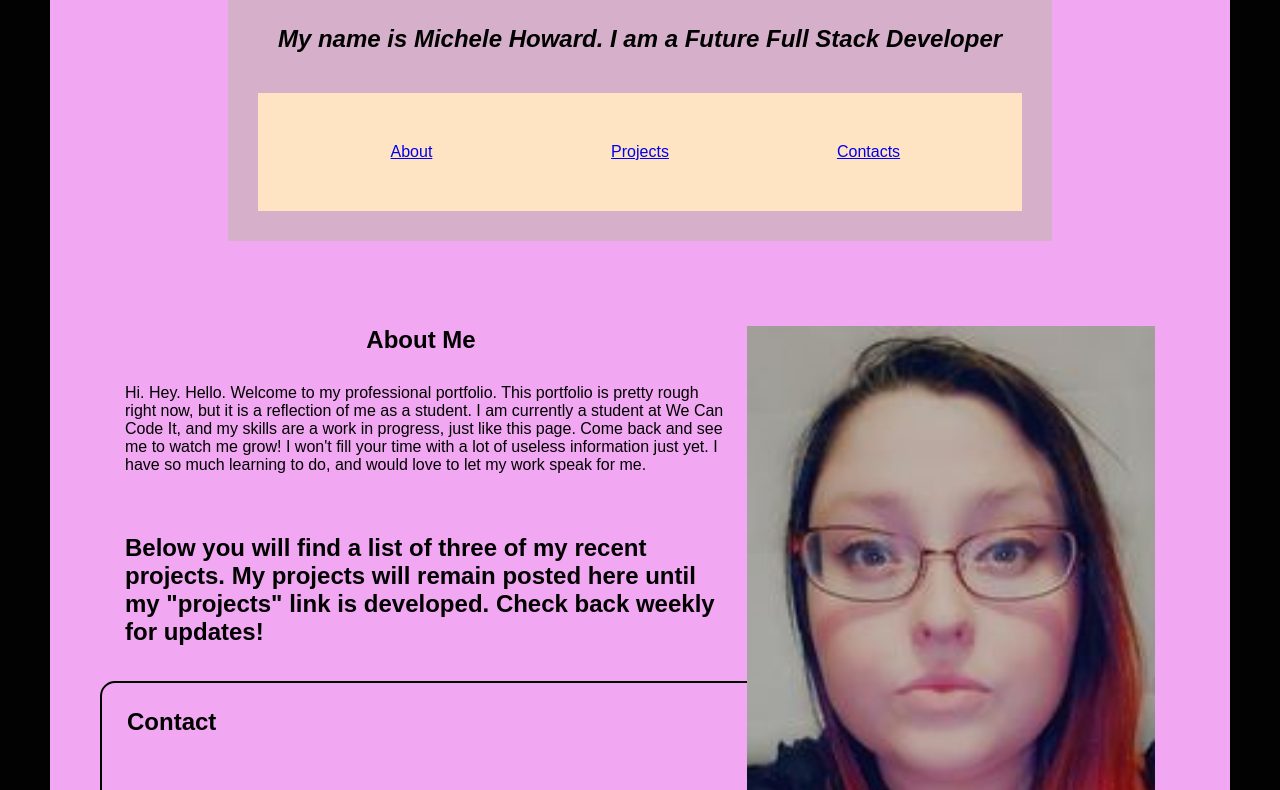
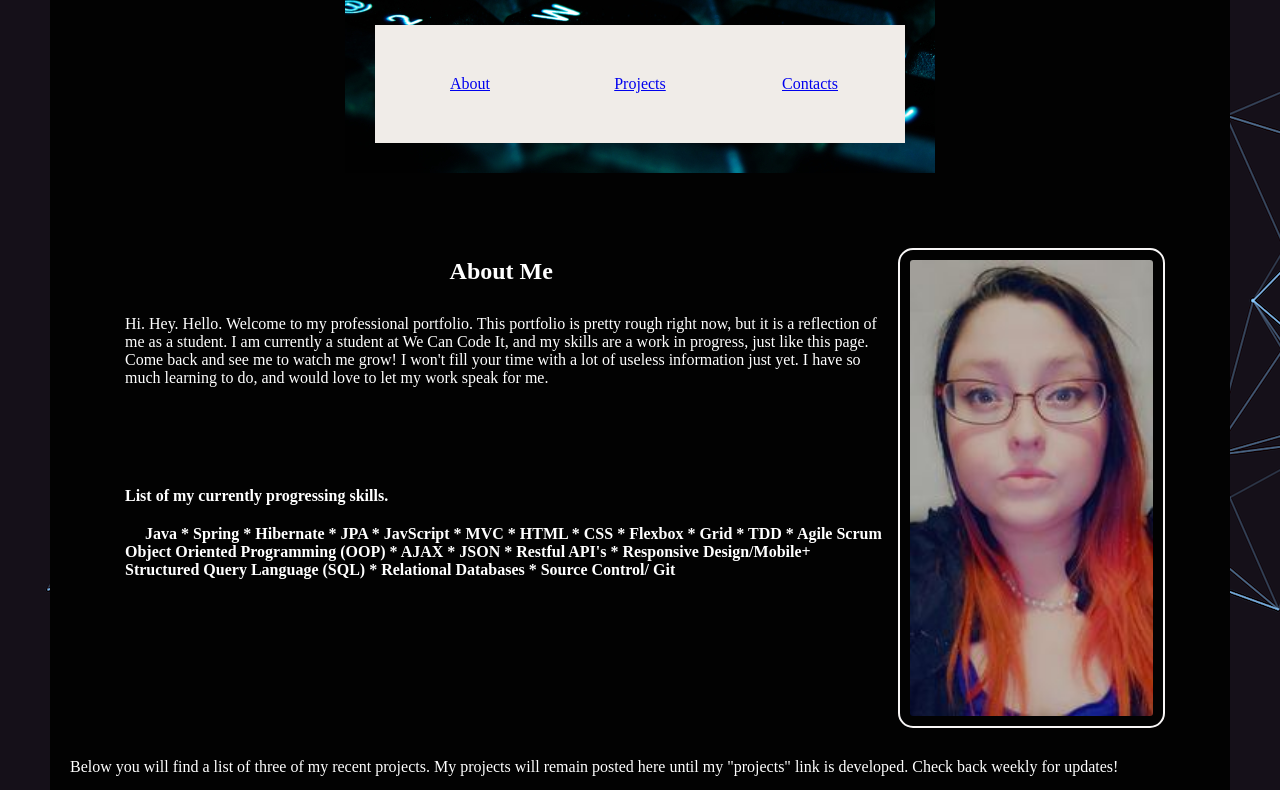
Before and after one commit to MAHoward21/MAHoward21.github.io, a plain HTML site: page index.html in a window 1280 px wide. Shown: the part 152-942 px from the top of the page. Drawn offline with Linux system fonts and the light colour scheme.

Commit message:
Resubmitting portfolio

```diff
--- a/css/layout.css
+++ b/css/layout.css
@@ -18,7 +18,7 @@ align-items: center;
     display: flex;
     flex-direction: column;
     align-items: center;
-    justify-content: space-around;
+    justify-content:space-around;
     }
 .header__nav{
     align-self: stretch;
@@ -51,7 +51,7 @@ align-items: center;
 }
 img{
     float:right;
-    width: 40%;
+    width: 25%;
 }
 section{
     width:fit-content;
@@ -94,3 +94,7 @@ justify-content: center;
     width: 200px;
     height: 250px;
 }
+.contact{
+    display: flex;
+    justify-content:flex-end;
+}
--- a/css/style.css
+++ b/css/style.css
@@ -4,30 +4,29 @@
 
 }
 body{
- background-color:rgb(2, 2, 2)
+background-image:url(images/try\ this.png);
 }
 .container{
-    background-color: rgb(241, 167, 241);
+    color: white;
+    background-color: rgb(2, 2, 2);
 }
 header{
-    background-color:rgb(214, 176, 203)
+    background-image: url(images/26131.jpg);
 }
 footer{
     background-color: rgb(246, 248, 248);
 }
-html {
-    font-family: "Montserrat", sans-serif;
-    font-size: 16px;
-}
 .nav__links{
-background-color: bisque;
+background-color: rgb(240, 236, 232);
 border: rgb(32, 102, 102);
 }
 .projects__project {
-  border: 2px solid black;
+  border: 2px solid rgb(245, 242, 242);
   border-radius: 15px;
 }
-.contact{
-    border: 2px solid black;
-    border-radius: 15px;
+
+img{
+    border-color: white;
+    border: 2px solid rgb(248,246,246);
+    border-radius: 15px ;
 }
--- a/index.html
+++ b/index.html
@@ -12,7 +12,7 @@
   <body>
     <div class="container">
       <header class="header"> <h1 class="header__title">Welcome!</h1>
-       <h2 class="header__subtitle"><em>My name is Michele Howard. I am a Future Full Stack Developer</em></h2>
+
         <nav class="header__nav">
           <ul class="nav__links">
             <li class="nav__link"><a href="#about">About</a></li>
@@ -24,7 +24,9 @@
       <div class="main">
         <div>
           <section class="about main__content" id="about">
+
             <img src="css\images\headshot.jpg">
+
             <h2 class="about__title main-content__title">About Me</h2>
             <p>
                 Hi. Hey. Hello. Welcome to my professional portfolio. This portfolio is pretty rough right now, but it is a reflection of me as a student. I am currently a student at We Can Code It, and my skills are a work in progress, just like this page.
@@ -35,29 +37,23 @@
 
           <section class="projects main__content">
             <h2 class="main-content__title projects__title" id="projects">
-                Below you will find a list of three of my recent projects. My projects will remain posted here until
-                my "projects" link is developed.
-                Check back weekly for updates!
+
             </h2>
         </section>
-        <section class="contact" id="contact">
-          <h2 class="main-content__title">Contact <menu type="toolbar"></menu></h2> You can find me via --<a href="http://www.linkedin.com/in/mahoward21">LinkedIn</a>.</p>
-          Alternatively my current work can be found via --<a href="http://github.com/MAHoward21">Github</a>
-          <p class="contact-info">
-            <p>For any questions or concerns regarding my skills && upcoming projects, please feel free to email me at the link I have provided.</p><a href="mailto:azariahsmommy15@gmail.com?subject=Mail from our Website">Send Email</a>
-        </section>
-
-       <section class="List of my current skills">
-            <ul> <strong><em>List of my current skills.</em></strong>
-            <li>Into Level Java</li>
-            <li>Into Level HTML5</li>
-            <li>Into Level CSS</li>
-          </ul>
-        </div>
-
-            <section class="project__articles">
-
-              <article class="projects__project">
+            <section class="List of my current skills">
+            <strong>List of my currently progressing skills.</strong>
+            <p><strong>Java * Spring * Hibernate * JPA * JavScript * MVC *
+               HTML * CSS * Flexbox * Grid * TDD * Agile Scrum
+            Object Oriented Programming (OOP) * AJAX * JSON *
+            Restful API's * Responsive Design/Mobile+
+            Structured Query Language (SQL) * Relational Databases *
+            Source Control/ Git</strong></p>
+              </div>
+                   Below you will find a list of three of my recent projects. My projects will remain posted here until
+                  my "projects" link is developed.
+                  Check back weekly for updates!
+                  <section class="project__articles">
+                          <article class="projects__project">
                 <h3 class="project__title">WCCI Virtual Pet Project</h3>
                 <p class="project__description">
                   To date, my favorite project we have been working through, is the Virtual Pet Shelter. This project taught me a
@@ -90,12 +86,17 @@
                 </p>
               </article>
             </section>
+            <a class="github-button" href="https://github.com/MAhoward21" data-color-scheme="no-preference: light; light: light; dark: dark;" data-size="large" aria-label="Follow @MAhoward21 on GitHub">Follow @MAhoward21</a>
+                                  <div class="LI-profile-badge"  data-version="v1" data-size="medium" data-locale="en_US" data-type="vertical" data-theme="light" data-vanity="mahoward21"><a class="LI-simple-link" href='https://www.linkedin.com/in/mahoward21?trk=profile-badge'>Michele Howard</a></div>
           </section>
         </div>
       </div>
-      <footer class="footer">
+
+            <footer class="footer">
         <small class="footer__copyright">&copy;2021</small>
       </footer>
-    </div>
+    <script async defer src="https://buttons.github.io/buttons.js"></script>
+<script type="text/javascript" src="https://platform.linkedin.com/badges/js/profile.js" async defer></script>
+</div>
   </body>
 </html>
```
Also changed, not shown: css/images/26131.jpg (added), css/images/try this.png (added).
